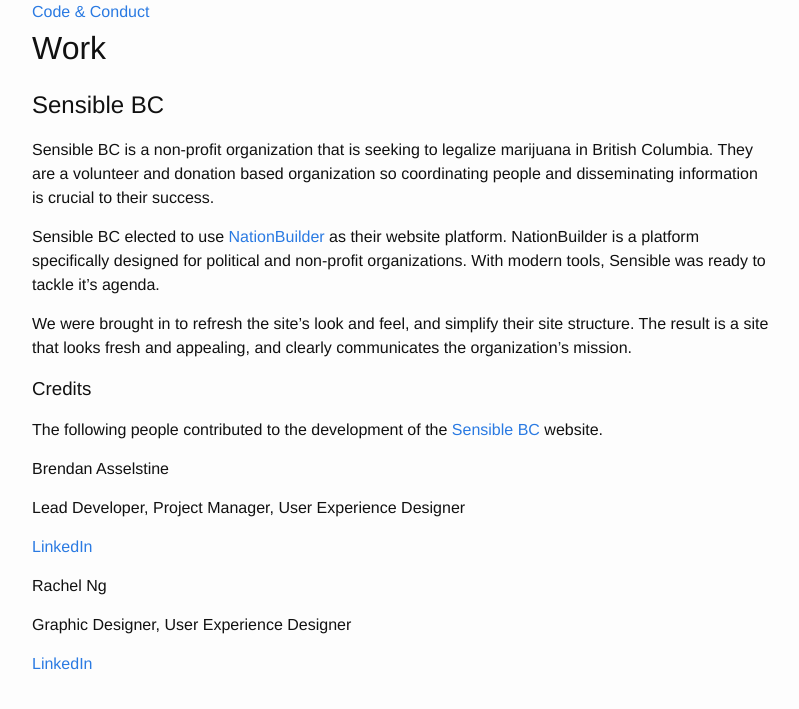
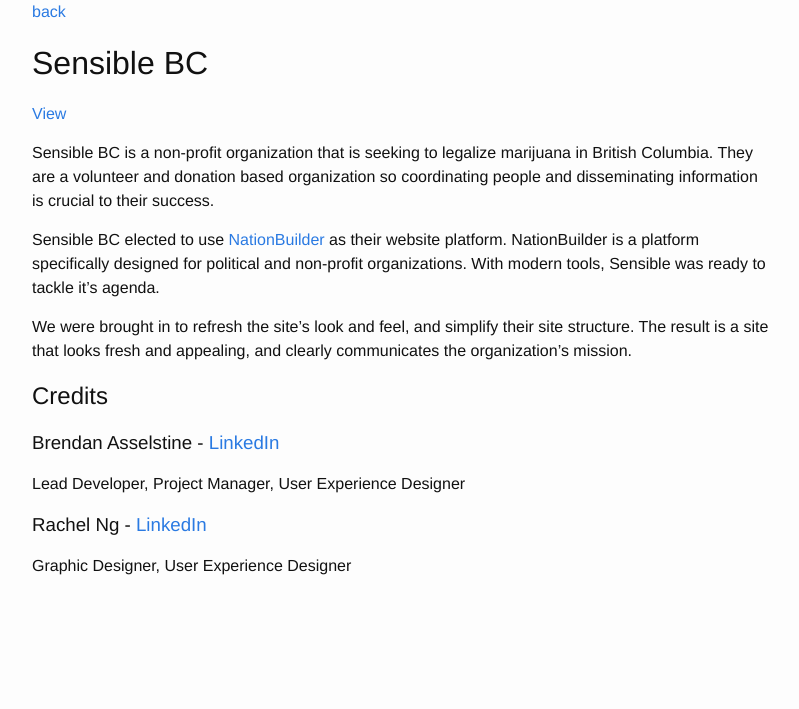
Before and after one commit to codeandconduct/codeandconduct.github.io, a Jekyll site: the page built from sensiblebc.md, in a window 1280 px wide. Shown: the top 709 px of the page, without its empty margins (238-1037 px from the left). Built offline with Jekyll 4.4.1, drawn with Linux system fonts in a browser that asks for light colours.

```diff
--- a/_includes/header.html
+++ b/_includes/header.html
@@ -1,5 +1,5 @@
-<header class="site-header">
+<!-- <header class="site-header">
   <div class='wrapper'>
     <a href='/'>Code &amp; Conduct</a>
   </div>
-</header>
+</header> -->
--- a/_sass/_base.scss
+++ b/_sass/_base.scss
@@ -98,7 +98,6 @@
 
     &:hover {
         color: $text-color;
-        text-decoration: underline;
     }
 }
 
--- a/_sass/_layout.scss
+++ b/_sass/_layout.scss
@@ -1,3 +1,17 @@
 /**
  * Site header
  */
+
+
+header {
+  width: 100%;
+  background-color: #eed;
+  a {
+    color: grey;
+    text-decoration: none;
+    transition: 1s;
+    &:hover {
+      color: black;
+    }
+  }
+}
--- a/sensiblebc.md
+++ b/sensiblebc.md
@@ -3,9 +3,12 @@
 title: Sensible BC
 permalink: /sensiblebc/
 ---
-# Work
 
-## Sensible BC
+[back](/)
+
+# Sensible BC
+
+[View](http://sensiblebc.ca){: target="_blank"}
 
 Sensible BC is a non-profit organization that is seeking to legalize
   marijuana in British Columbia.  They are a volunteer and donation based
@@ -21,18 +24,12 @@
   structure.  The result is a site that looks fresh and appealing, and clearly
   communicates the organization's mission.
 
-### Credits
+## Credits
 
-The following people contributed to the development of the [Sensible BC](http://sensiblebc.ca){: target="_blank"} website.
-
-#### Brendan Asselstine
+### Brendan Asselstine - [LinkedIn](https://www.linkedin.com/pub/brendan-asselstine/28/727/245){: target='_blank'}
 
 Lead Developer, Project Manager, User Experience Designer
 
-[LinkedIn](https://www.linkedin.com/pub/brendan-asselstine/28/727/245)
-
-#### Rachel Ng
+### Rachel Ng - [LinkedIn](https://www.linkedin.com/in/rachelng){: target='_blank'}
 
 Graphic Designer, User Experience Designer
-
-[LinkedIn](https://www.linkedin.com/in/rachelng)
```
Also changed, not shown: index.html (+7 -6 lines).
